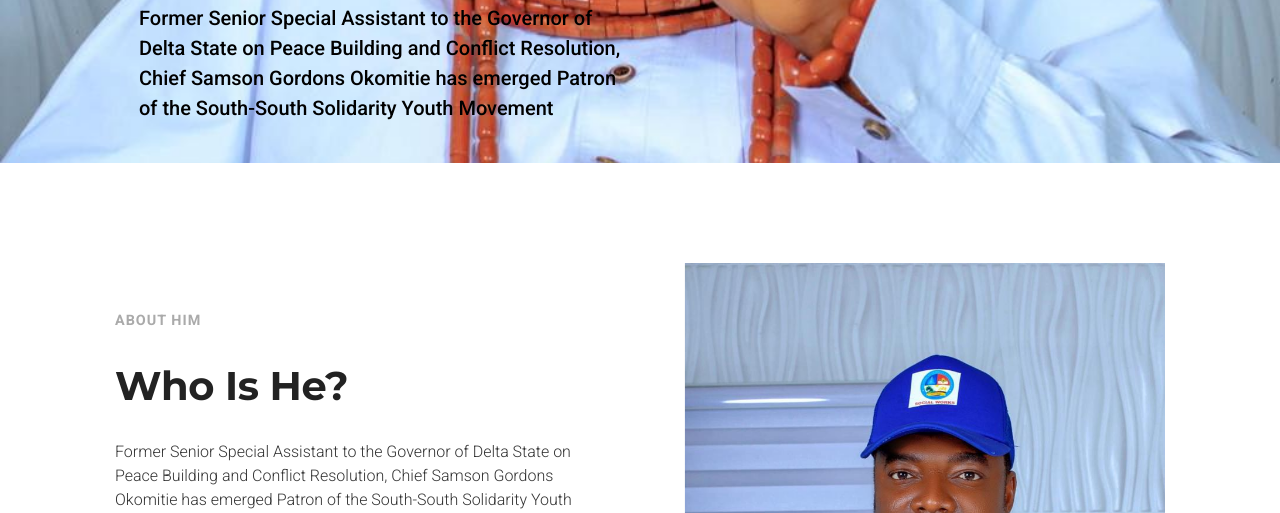
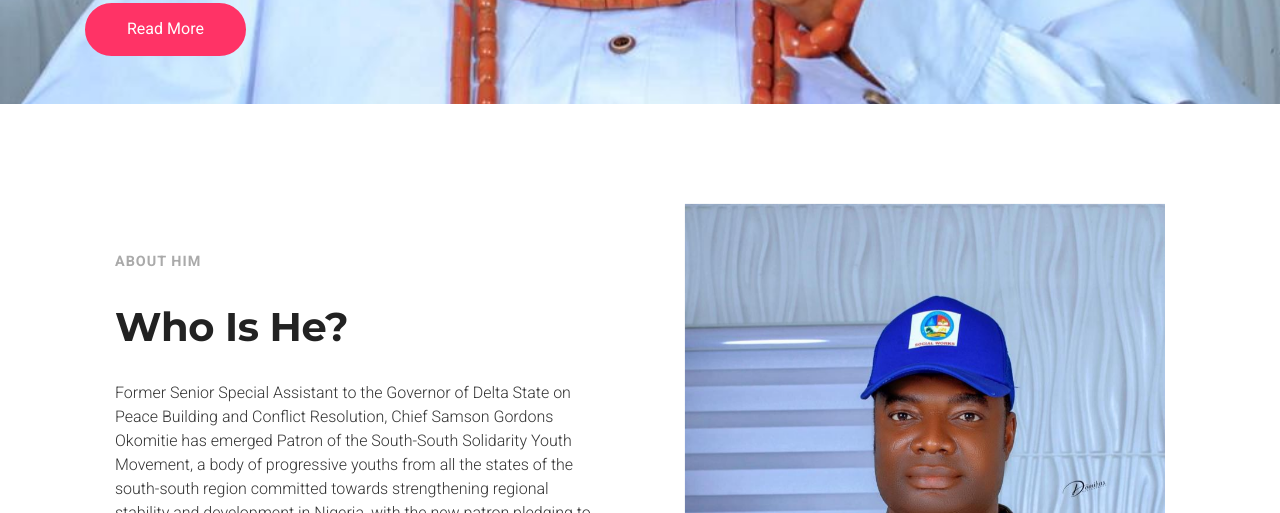
Before and after one commit to lesley-ayemi/election, a plain HTML site: page index.html in a window 1280 px wide. Shown: the part 587-1100 px from the top of the page. Drawn offline with Linux system fonts and the light colour scheme.

Commit message:
changed slider text to button

```diff
--- a/index.html
+++ b/index.html
@@ -175,9 +175,12 @@
 								<h2 class="text-white text-bold">Chief Samson Gordons Okomitie</h2>
 
 								<!-- Text -->
-								<p class="p-hero animated text-bold" data-animation="fadeInUp" data-animation-delay="400" style="color: black; font-size: 20px; font-weight: 500;">
+								<!-- <p class="p-hero animated text-bold" data-animation="fadeInUp" data-animation-delay="400" style="color: black; font-size: 20px; font-weight: 500;">
 									Former Senior Special Assistant to the Governor of Delta State on Peace Building and Conflict Resolution, Chief Samson Gordons Okomitie has emerged Patron of the South-South Solidarity Youth Movement
-								</p>
+								</p> -->
+								<a href="#about-2" class="btn btn-primary mb-5" data-animation="fadeInUp" data-animation-delay="400">
+									Read More
+								</a>
 
 							</div>
 						</div>	<!-- END HERO TEXT -->
```
